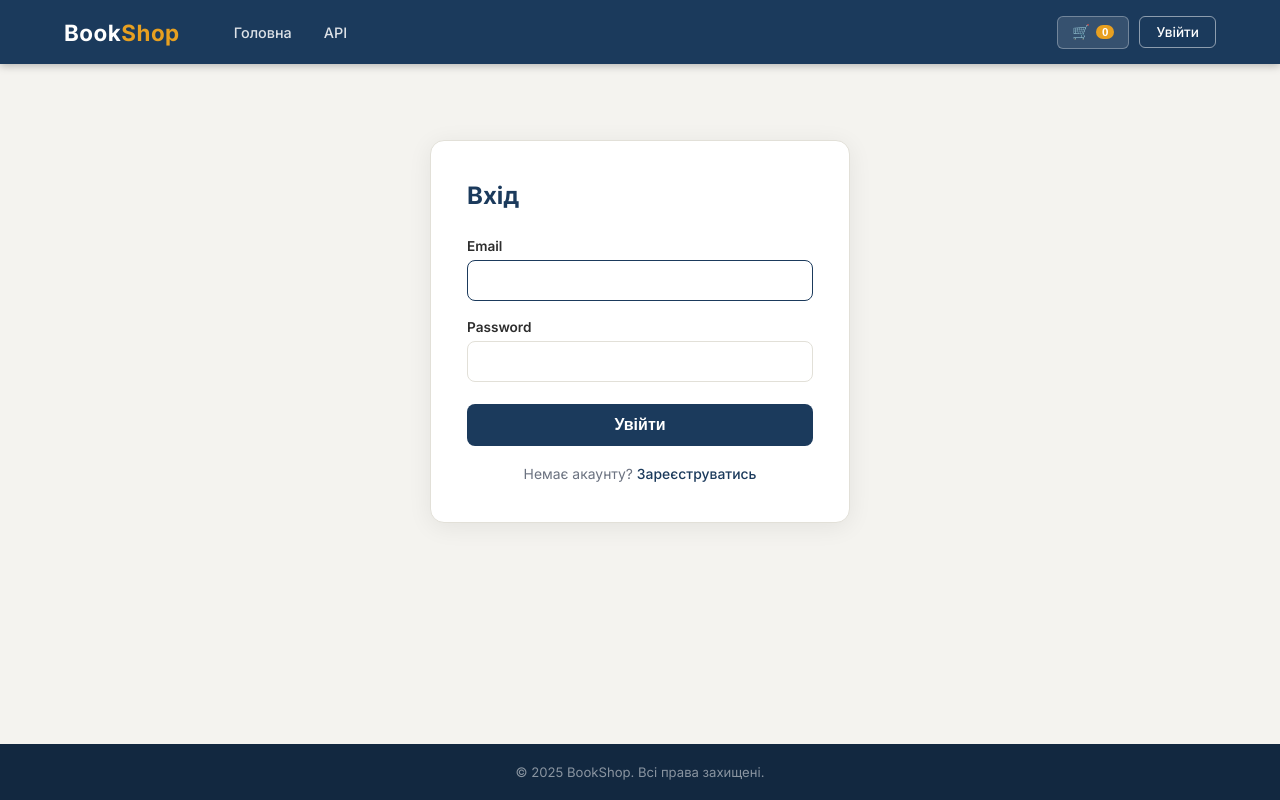
After one commit to Baranotik15/online-bookshop, a Django app: page /login/ in a window 1280 px wide. The commit adds this page. Run offline with Django 5.2, Linux system fonts and the light colour scheme.

Commit message:
add user registration, login/logout with profile dropdown

```diff
--- a/proj/settings.py
+++ b/proj/settings.py
@@ -94,6 +94,9 @@ AUTH_PASSWORD_VALIDATORS = [
 
 AUTH_USER_MODEL = 'users.User'
 
+LOGIN_REDIRECT_URL = '/'
+LOGOUT_REDIRECT_URL = '/'
+
 # Internationalization
 # https://docs.djangoproject.com/en/6.0/topics/i18n/
 
--- a/proj/urls.py
+++ b/proj/urls.py
@@ -8,6 +8,7 @@ urlpatterns = [
 
     # Web
     path('', include('books.urls.web')),
+    path('', include('users.urls.web')),
 
     # API
     path('api/', include('books.urls.api')),
--- a/static/css/main.css
+++ b/static/css/main.css
@@ -68,6 +68,100 @@ nav a:hover, nav a.active {
 }
 
 .header-actions { margin-left: auto; display: flex; gap: 10px; align-items: center; }
+
+/* ─── Auth pages ─── */
+.auth-wrap {
+    display: flex;
+    justify-content: center;
+    padding-top: 40px;
+}
+.auth-card {
+    background: var(--card-bg);
+    border: 1px solid var(--border);
+    border-radius: 14px;
+    padding: 40px 36px;
+    width: 100%;
+    max-width: 420px;
+    box-shadow: 0 4px 24px rgba(0,0,0,.07);
+}
+.auth-title {
+    font-size: 1.5rem;
+    font-weight: 700;
+    color: var(--navy);
+    margin-bottom: 28px;
+}
+.form-group { display: flex; flex-direction: column; gap: 6px; margin-bottom: 18px; }
+.form-label { font-size: .85rem; font-weight: 600; color: var(--text); }
+.form-group input {
+    padding: 10px 14px;
+    border: 1.5px solid var(--border);
+    border-radius: 8px;
+    font-size: .95rem;
+    font-family: inherit;
+    outline: none;
+    transition: border-color .15s;
+}
+.form-group input:focus { border-color: var(--navy); }
+.form-error { font-size: .8rem; color: #dc2626; }
+.btn-submit {
+    width: 100%;
+    background: var(--navy);
+    color: #fff;
+    border: none;
+    padding: 12px;
+    border-radius: 8px;
+    font-size: 1rem;
+    font-weight: 600;
+    cursor: pointer;
+    margin-top: 4px;
+    transition: background .15s;
+}
+.btn-submit:hover { background: var(--navy-dark); }
+.auth-link { text-align: center; font-size: .87rem; color: var(--muted); margin-top: 20px; }
+.auth-link a { color: var(--navy); font-weight: 500; text-decoration: none; }
+.auth-link a:hover { text-decoration: underline; }
+
+.profile-btn {
+    position: relative;
+    display: flex;
+    align-items: center;
+    gap: 7px;
+    color: rgba(255,255,255,.85);
+    font-size: .88rem;
+    font-weight: 500;
+    cursor: pointer;
+    padding: 7px 12px;
+    border-radius: 6px;
+    border: 1.5px solid rgba(255,255,255,.3);
+    transition: background .15s;
+    user-select: none;
+}
+.profile-btn:hover { background: rgba(255,255,255,.1); }
+.profile-btn svg { width: 18px; height: 18px; flex-shrink: 0; }
+
+.profile-dropdown {
+    display: none;
+    position: absolute;
+    top: calc(100% + 8px);
+    right: 0;
+    background: #fff;
+    border: 1px solid var(--border);
+    border-radius: 8px;
+    box-shadow: 0 8px 24px rgba(0,0,0,.12);
+    min-width: 140px;
+    overflow: hidden;
+    z-index: 150;
+}
+.profile-dropdown.open { display: block; }
+.profile-dropdown a {
+    display: block;
+    padding: 10px 16px;
+    color: var(--text);
+    text-decoration: none;
+    font-size: .88rem;
+    transition: background .12s;
+}
+.profile-dropdown a:hover { background: var(--bg); }
 
 .cart-btn {
     background: rgba(255,255,255,.12);
--- a/static/js/main.js
+++ b/static/js/main.js
@@ -1,4 +1,15 @@
 document.addEventListener('DOMContentLoaded', () => {
+
+    // ─── Profile dropdown ─────────────────────────────────────
+    const profileMenu = document.getElementById('profileMenu');
+    if (profileMenu) {
+        const dropdown = profileMenu.querySelector('.profile-dropdown');
+        profileMenu.addEventListener('click', e => {
+            e.stopPropagation();
+            dropdown.classList.toggle('open');
+        });
+        document.addEventListener('click', () => dropdown.classList.remove('open'));
+    }
 
     // ─── Active nav ───────────────────────────────────────────
     const path = window.location.pathname;
--- a/templates/base.html
+++ b/templates/base.html
@@ -23,7 +23,20 @@
             <button class="cart-btn" id="cartBtn">
                 🛒 <span class="cart-count" id="cartCount">0</span>
             </button>
-            <a href="/admin/" class="btn-outline">Адмін</a>
+            {% if user.is_authenticated %}
+                <div class="profile-btn" id="profileMenu">
+                    <svg viewBox="0 0 24 24" fill="none" stroke="currentColor" stroke-width="2">
+                        <circle cx="12" cy="8" r="4"/><path d="M4 20c0-4 3.6-7 8-7s8 3 8 7"/>
+                    </svg>
+                    <span>{{ user.username }}</span>
+                    <div class="profile-dropdown">
+                        {% if user.is_staff %}<a href="/admin/">Адмін</a>{% endif %}
+                        <a href="/logout/">Вийти</a>
+                    </div>
+                </div>
+            {% else %}
+                <a href="/login/" class="btn-outline">Увійти</a>
+            {% endif %}
         </div>
     </div>
 </header>
--- /dev/null
+++ b/templates/users/login.html
@@ -0,0 +1,30 @@
+{% extends "base.html" %}
+
+{% block title %}Вхід — BookShop{% endblock %}
+
+{% block content %}
+<div class="auth-wrap">
+    <div class="auth-card">
+        <h1 class="auth-title">Вхід</h1>
+
+        <form method="post" novalidate>
+            {% csrf_token %}
+            {% for field in form %}
+            <div class="form-group">
+                <label class="form-label">{{ field.label }}</label>
+                {{ field }}
+                {% if field.errors %}
+                    <div class="form-error">{{ field.errors.0 }}</div>
+                {% endif %}
+            </div>
+            {% endfor %}
+            {% if form.non_field_errors %}
+                <div class="form-error">{{ form.non_field_errors.0 }}</div>
+            {% endif %}
+            <button type="submit" class="btn-submit">Увійти</button>
+        </form>
+
+        <p class="auth-link">Немає акаунту? <a href="/register/">Зареєструватись</a></p>
+    </div>
+</div>
+{% endblock %}
```
Also changed, not shown: templates/users/register.html (added, +27 -0 lines), users/urls/web.py (added, +10 -0 lines), users/views/web.py (added, +43 -0 lines), users/urls/__init__.py (added), users/views/__init__.py (added).
